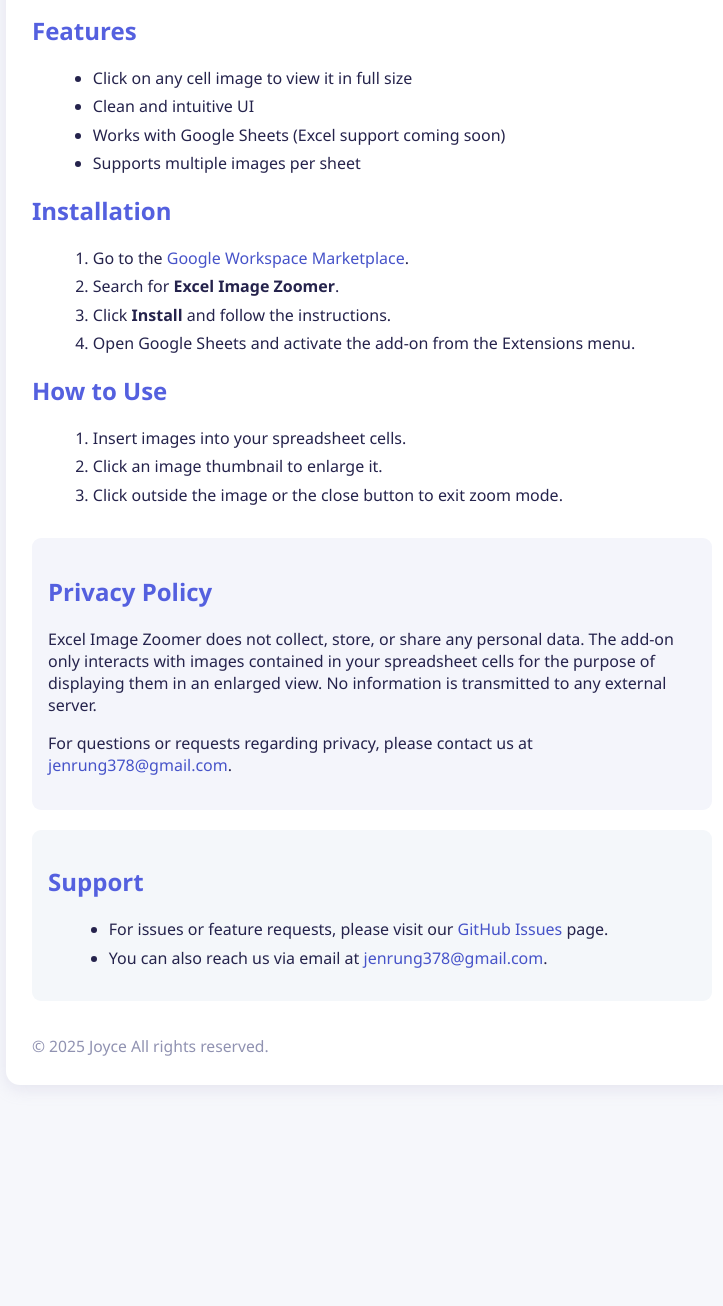
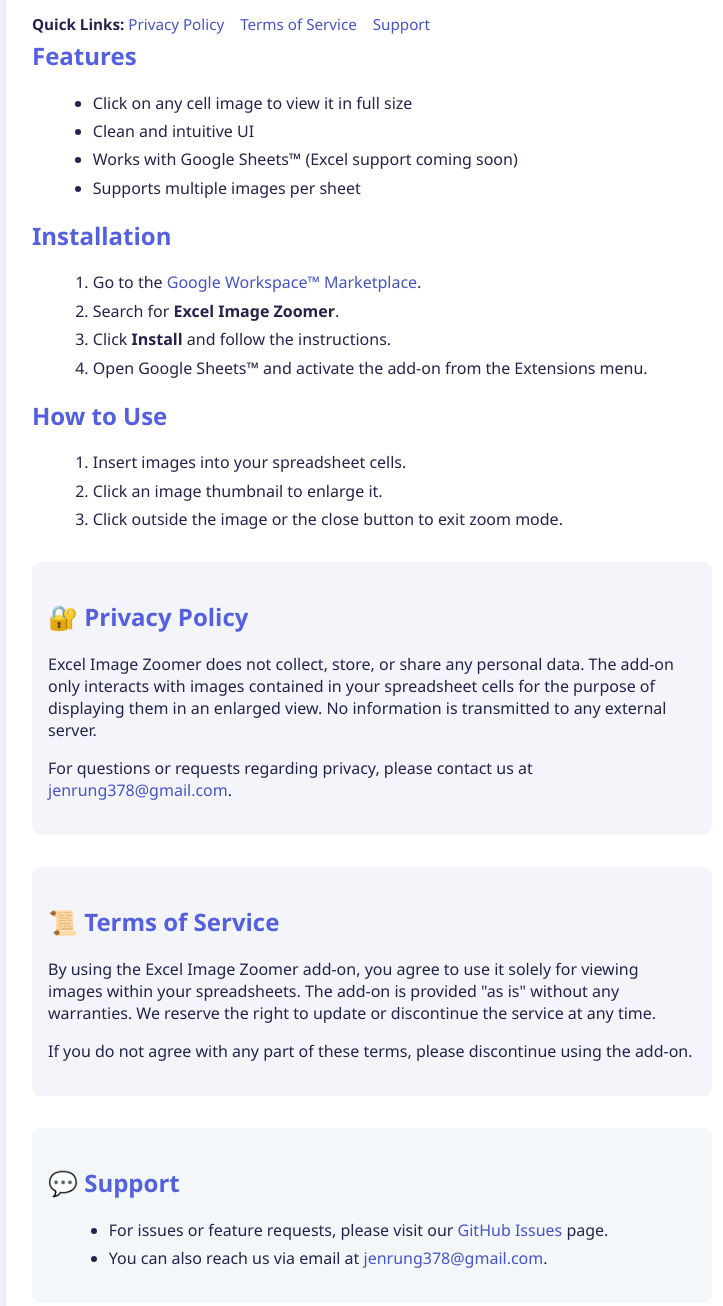
Before and after one commit to JoyceOwO/excel-image-zoomer, a plain HTML site: page index.html in a window 1280 px wide. Shown: the part 200-1506 px from the top of the page, without its empty margins (268-991 px from the left). Before the commit the page ends 1329 px from the top, so only its background shows below. Drawn offline with Linux system fonts and the light colour scheme.

Commit message:
upload index

```diff
--- a/index.html
+++ b/index.html
@@ -1,50 +1,125 @@
 <!DOCTYPE html>
 <html lang="en">
 <head>
-  <meta charset="UTF-8">
-  <meta name="viewport" content="width=device-width, initial-scale=1">
+  <meta charset="UTF-8" />
+  <meta name="viewport" content="width=device-width, initial-scale=1" />
   <title>Excel Image Zoomer - Add-on Guide</title>
-  <link rel="icon" href="icon.png" type="image/png">
+  <link rel="icon" href="icon.png" type="image/png" />
   <style>
-    body { font-family: "Segoe UI", Arial, sans-serif; background: #f6f7fb; color: #25234c; margin: 0; }
-    .container { max-width: 680px; margin: 44px auto; background: #fff; border-radius: 14px; box-shadow: 0 4px 16px #b5b1d140; padding: 34px 26px 28px 26px; }
-    h1, h2 { color: #5460df; }
-    .icon-section { display: flex; align-items: center; margin-bottom: 26px; }
-    .icon-section img { width: 58px; height: 58px; border-radius: 12px; box-shadow: 0 2px 12px #b1a2e930; margin-right: 18px;}
-    ul, ol { margin-left: 1.3em; }
-    li { margin-bottom: 0.4em; }
-    code { background: #eef2fd; color: #242; padding: 1.5px 6px; border-radius: 4px; }
-    a { color: #4653c9; text-decoration: none;}
-    a:hover { text-decoration: underline;}
-    .footer { margin-top: 2.2em; font-size: 0.98em; color: #9092b1; }
-    .policy-block { background: #f4f5fb; border-radius: 9px; padding: 18px 16px; margin: 2em 0 0.5em 0; }
-    .support-block { background: #f4f7fa; border-radius: 9px; padding: 16px 16px; margin: 1.2em 0; }
+    html {
+      scroll-behavior: smooth;
+    }
+    body {
+      font-family: "Segoe UI", Arial, sans-serif;
+      background: #f6f7fb;
+      color: #25234c;
+      margin: 0;
+    }
+    .container {
+      max-width: 680px;
+      margin: 44px auto;
+      background: #fff;
+      border-radius: 14px;
+      box-shadow: 0 4px 16px #b5b1d140;
+      padding: 34px 26px 28px 26px;
+    }
+    h1, h2 {
+      color: #5460df;
+    }
+    .icon-section {
+      display: flex;
+      align-items: center;
+      margin-bottom: 26px;
+    }
+    .icon-section img {
+      width: 58px;
+      height: 58px;
+      border-radius: 12px;
+      box-shadow: 0 2px 12px #b1a2e930;
+      margin-right: 18px;
+    }
+    ul, ol {
+      margin-left: 1.3em;
+    }
+    li {
+      margin-bottom: 0.4em;
+    }
+    code {
+      background: #eef2fd;
+      color: #242;
+      padding: 1.5px 6px;
+      border-radius: 4px;
+    }
+    a {
+      color: #4653c9;
+      text-decoration: none;
+    }
+    a:hover {
+      text-decoration: underline;
+    }
+    .footer {
+      margin-top: 2.2em;
+      font-size: 0.98em;
+      color: #9092b1;
+    }
+    .policy-block, .terms-block, .support-block {
+      background: #f4f5fb;
+      border-radius: 9px;
+      padding: 18px 16px;
+      margin: 2em 0 0.5em 0;
+      scroll-margin-top: 80px;
+    }
+    .support-block {
+      background: #f4f7fa;
+    }
+    .quick-links {
+      font-size: 0.95em;
+      margin-top: 1.6em;
+      margin-bottom: -1em;
+    }
+    .quick-links a {
+      margin-right: 12px;
+    }
+    .highlight {
+      animation: flash-bg 2.5s ease-out;
+    }
+    @keyframes flash-bg {
+      0% { background-color: #ffeaa7; }
+      100% { background-color: transparent; }
+    }
   </style>
 </head>
 <body>
   <div class="container">
     <div class="icon-section">
-      <img src="icon.png" alt="App Icon">
+      <img src="icon.png" alt="App Icon" />
       <div>
         <h1>Excel Image Zoomer</h1>
         <div style="font-size:1.1em;">A simple add-on to instantly enlarge images from your spreadsheet cells.</div>
       </div>
     </div>
 
+    <div class="quick-links">
+      <strong>Quick Links:</strong>
+      <a href="#privacy">Privacy Policy</a>
+      <a href="#terms">Terms of Service</a>
+      <a href="#support">Support</a>
+    </div>
+
     <h2>Features</h2>
     <ul>
       <li>Click on any cell image to view it in full size</li>
       <li>Clean and intuitive UI</li>
-      <li>Works with Google Sheets (Excel support coming soon)</li>
+      <li>Works with Google Sheets™ (Excel support coming soon)</li>
       <li>Supports multiple images per sheet</li>
     </ul>
 
     <h2>Installation</h2>
     <ol>
-      <li>Go to the <a href="https://workspace.google.com/marketplace">Google Workspace Marketplace</a>.</li>
+      <li>Go to the <a href="https://workspace.google.com/marketplace">Google Workspace™ Marketplace</a>.</li>
       <li>Search for <b>Excel Image Zoomer</b>.</li>
       <li>Click <b>Install</b> and follow the instructions.</li>
-      <li>Open Google Sheets and activate the add-on from the Extensions menu.</li>
+      <li>Open Google Sheets™ and activate the add-on from the Extensions menu.</li>
     </ol>
 
     <h2>How to Use</h2>
@@ -54,8 +129,8 @@
       <li>Click outside the image or the close button to exit zoom mode.</li>
     </ol>
 
-    <div class="policy-block">
-      <h2>Privacy Policy</h2>
+    <div id="privacy" class="policy-block">
+      <h2>🔐 Privacy Policy</h2>
       <p>
         Excel Image Zoomer does not collect, store, or share any personal data. The add-on only interacts with images contained in your spreadsheet cells for the purpose of displaying them in an enlarged view. No information is transmitted to any external server.
       </p>
@@ -65,8 +140,18 @@
       </p>
     </div>
 
-    <div class="support-block">
-      <h2>Support</h2>
+    <div id="terms" class="terms-block">
+      <h2>📜 Terms of Service</h2>
+      <p>
+        By using the Excel Image Zoomer add-on, you agree to use it solely for viewing images within your spreadsheets. The add-on is provided "as is" without any warranties. We reserve the right to update or discontinue the service at any time.
+      </p>
+      <p>
+        If you do not agree with any part of these terms, please discontinue using the add-on.
+      </p>
+    </div>
+
+    <div id="support" class="support-block">
+      <h2>💬 Support</h2>
       <ul>
         <li>For issues or feature requests, please visit our <a href="https://github.com/JoyceOwO/excel-image-zoomer/issues">GitHub Issues</a> page.</li>
         <li>You can also reach us via email at <a href="mailto:jenrung378@gmail.com">jenrung378@gmail.com</a>.</li>
@@ -77,5 +162,28 @@
       © 2025 Joyce All rights reserved.
     </div>
   </div>
+
+  <script>
+    window.addEventListener('DOMContentLoaded', () => {
+      const hash = window.location.hash;
+      if (hash) {
+        const target = document.querySelector(hash);
+        if (target) {
+          target.classList.add('highlight');
+          setTimeout(() => target.classList.remove('highlight'), 2500);
+        }
+      }
+
+      document.querySelectorAll('a[href^="#"]').forEach(anchor => {
+        anchor.addEventListener('click', function () {
+          const target = document.querySelector(this.getAttribute('href'));
+          if (target) {
+            target.classList.add('highlight');
+            setTimeout(() => target.classList.remove('highlight'), 2500);
+          }
+        });
+      });
+    });
+  </script>
 </body>
 </html>
```
